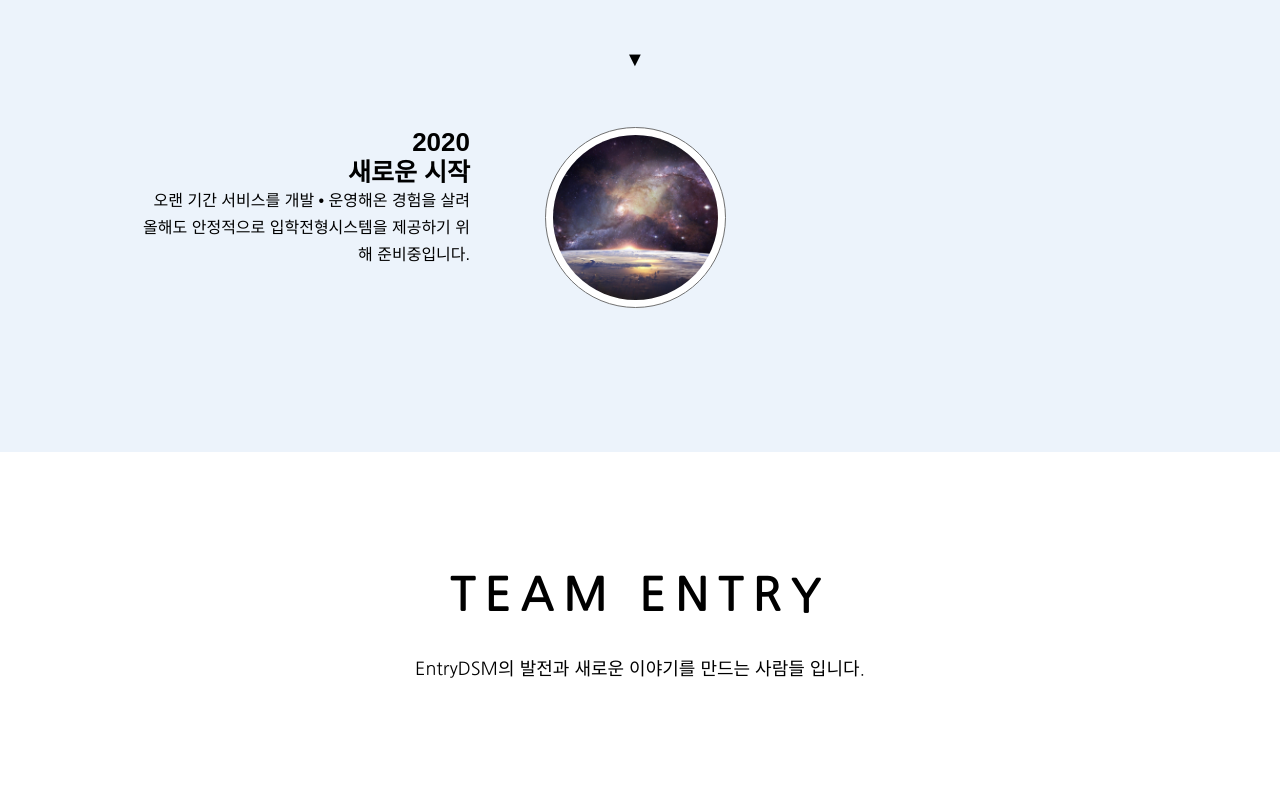
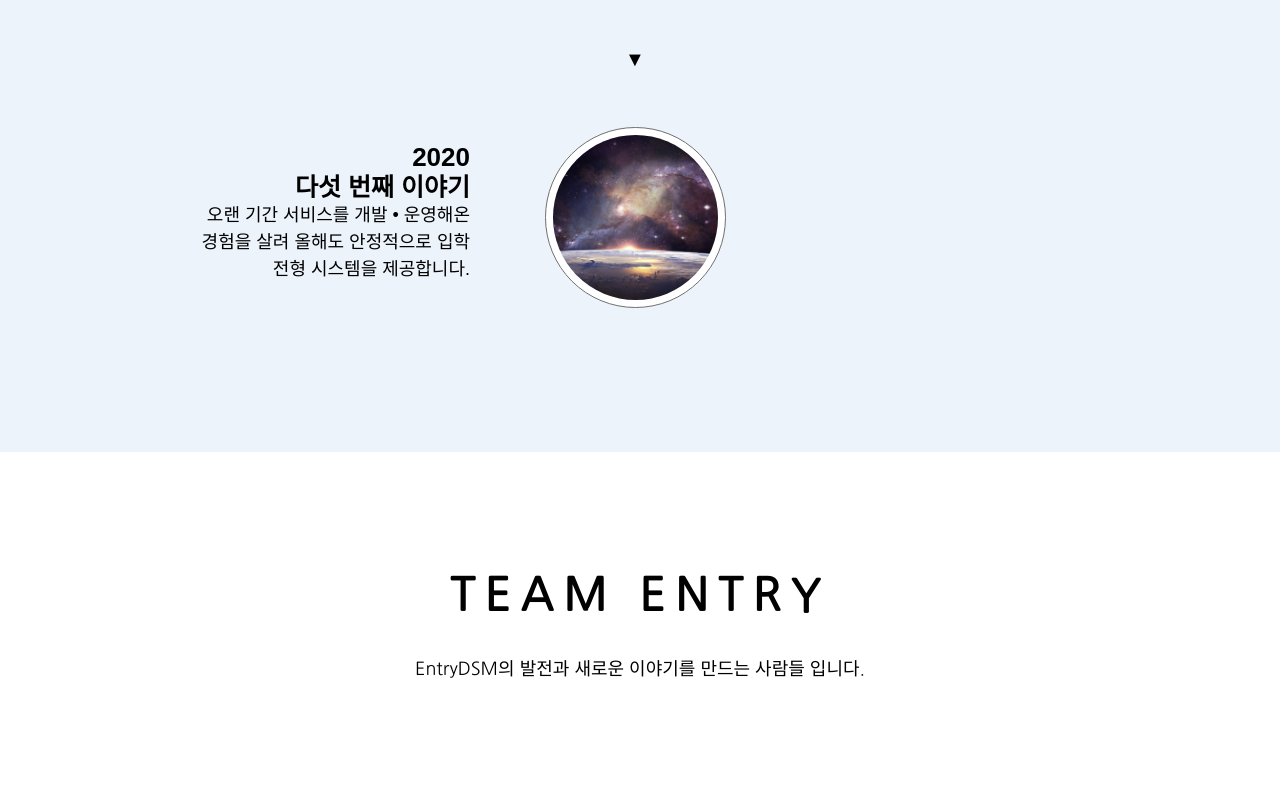
Before and after one commit to EntryDSM/LandingPage_2, a React (Create React App) app in the folder LandingPage/: page / in a window 1280 px wide. Shown: the part 4300-5100 px from the top of the page. Built offline with nearby package versions, Linux system fonts and the light colour scheme.

Commit message:
내용 수정

```diff
--- a/LandingPage/src/components/AboutEntry.js
+++ b/LandingPage/src/components/AboutEntry.js
@@ -41,6 +41,10 @@ const Contents = style.div`
     line-height: 27px;
     width: 330px;
 `;
+const FifthContents = style(Contents) `
+    font-size: 18px;
+    width: 270px;
+`;
 const Img = style.div`
     width: 181px;
     height: 181px;
@@ -64,6 +68,9 @@ const FirstImg = style(Flex)`
     margin-top: 0px;
     padding-top: 100px;
 `;
+const FifthImg = style(Flex)`
+    margin-left: 100px;
+`
 const Right = style(Flex)`
     margin-left: 370px;
 `;
@@ -149,26 +156,26 @@ const AboutEntry = () => {
               <Contents>
                 v3 시스템의 성능 한계를 극복하기 위해 비동기 프로그래밍을
                 적용하였고, 실시간 시스템 모니터링 및 배포 파이프라인 구성으로
-                구성원의 작업 환경을 개선했습니다
+                구성원의 작업 환경을 개선했습니다.
               </Contents>
             </div>
           </Right>
           <Next>▼</Next>
-          <Flex>
-            <div align="right">
+          <FifthImg>
+            <div align="right" style={{marginTop: '15px'}}>
               <Year>2020</Year>
-              <Title>새로운 시작</Title>
-              <Contents>
-                오랜 기간 서비스를 개발 • 운영해온 경험을 살려 올해도 안정적으로
-                입학전형시스템을 제공하기 위해 준비중입니다.
-              </Contents>
+              <Title>다섯 번째 이야기</Title>
+              <FifthContents>
+                오랜 기간 서비스를 개발 • 운영해온 경험을 살려
+                올해도 안정적으로 입학 전형 시스템을 제공합니다.
+              </FifthContents>
             </div>
             <div>
               <Img>
                 <img src={img2020} width="165" height="165" alt="img" />
               </Img>
             </div>
-          </Flex>
+          </FifthImg>
         </Center>
       </Background>
     </div>
--- a/LandingPage/src/components/EntryQnA.js
+++ b/LandingPage/src/components/EntryQnA.js
@@ -29,30 +29,30 @@ const QnA = style.div `
     letter-spacing: 10px;
     text-align: center;
     padding-top: 110px;
-    margin-bottom: 150px;
+    margin-bottom: 120px;
 `;
 const Answer = style.div `
     width: 1050px;
-    height: 523px;
+    height: 450px;
     margin: 0 auto;
     margin-top: 47px;
     margin-bottom: 69px;
     border: 1px solid #707070;
     padding: 53px 43px;
     & > div {
-        font-size: 28px;
+        font-size: 26px;
         font-family: 'NanumGothic', sans-serif;
         font-weight: bold;
     }
     & > div > p {
-        font-size: 24px;
+        font-size: 22px;
         font-weight: 300;
         font-family: 'NanumGothic', sans-serif;
         margin: 0;
         margin-left: 30px;
     }
     & > div > div {
-        width: 85px;
+        min-width: 83px;
     }
 `;
 const Flex = style.div `
```
